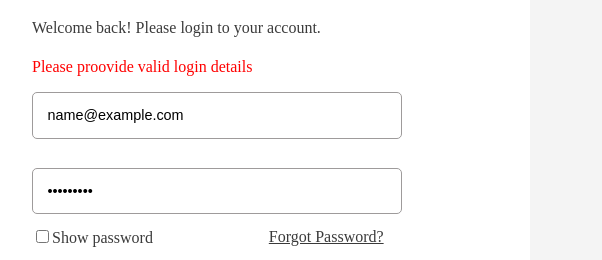
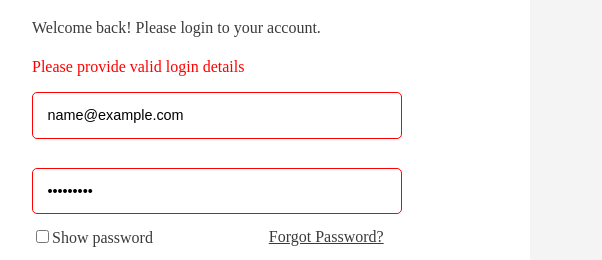
Before and after one commit to zuri-training/starthub-fe-pjt-02, a plain HTML site: page Login/login.html in a window 1280 px wide. Both pictures are taken after typing "name@example.com", "Sample123" into the empty fields and a click on the button "Login". Shown: the part 191-451 px from the top of the page, 96-698 px from the left. Drawn offline with nearby package versions, Linux system fonts and the light colour scheme; no server answers.

Commit message:
error handling

```diff
--- a/Login/css/style.css
+++ b/Login/css/style.css
@@ -63,6 +63,10 @@ h1 {
 
 #errorMessage{
     color: red;
+}
+
+.redBorder{
+    border: 1px solid red !important;
 }
 @media screen and (max-width: 1000px) {
     .leftside {
--- a/Login/login.html
+++ b/Login/login.html
@@ -25,7 +25,7 @@
                     <h4>Welcome back! Please login to your account.</h4>
                     <p id="errorMessage"></p>
                     <div class="details">
-                        <input type="text" placeholder="Email Address" name="email" required class="details__input">
+                        <input type="text" placeholder="Email Address" name="email" required class="details__input" id="emailValue">
                         <input type="password" placeholder="Password" name="password" required class="details__input" id="passwordValue">
                     </div>
 
--- a/Login/script.js
+++ b/Login/script.js
@@ -1,8 +1,9 @@
-const form = document.getElementById("loginForm");
-const errorMessage = document.getElementById("errorMessage");
+let form = document.getElementById("loginForm");
+let errorMessage = document.getElementById("errorMessage");
+let passwordInput = document.getElementById("passwordValue");
+let emailInput = document.getElementById("emailValue");
 
 const showPassword = () => {
-    var passwordInput = document.getElementById("passwordValue");
     if (passwordInput.type === "password") {
         passwordInput.type = "text";
     } else {
@@ -26,7 +27,9 @@ const login = (e) => {
             window.location.href = "http://127.0.0.1:5500/Landing%20page/index.html";
         })
         .catch(function(error) {
-            errorMessage.innerText = 'Please proovide valid login details'
+            errorMessage.innerText = 'Please provide valid login details'
+            emailInput.classList.add("redBorder")
+            passwordInput.classList.add("redBorder")
         })
 }
 form.addEventListener('submit', login);
```
